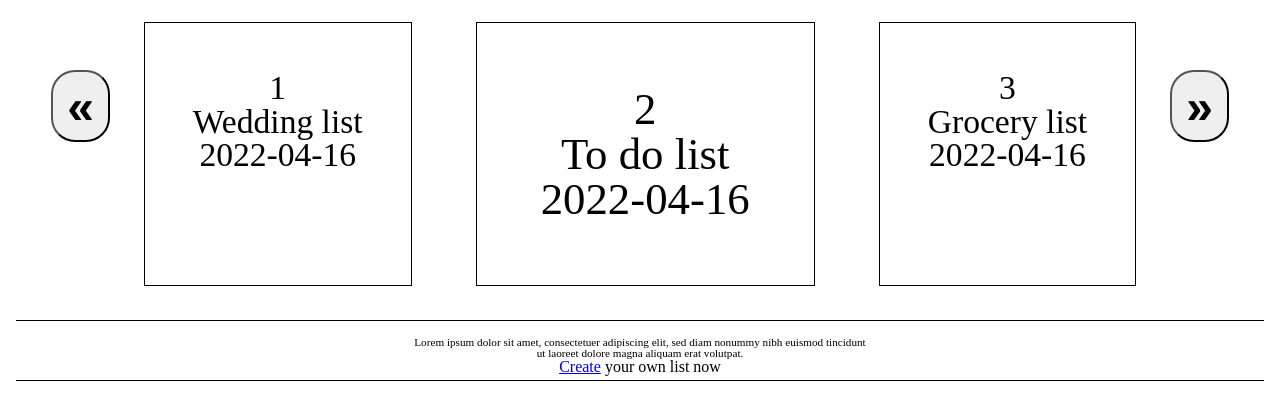
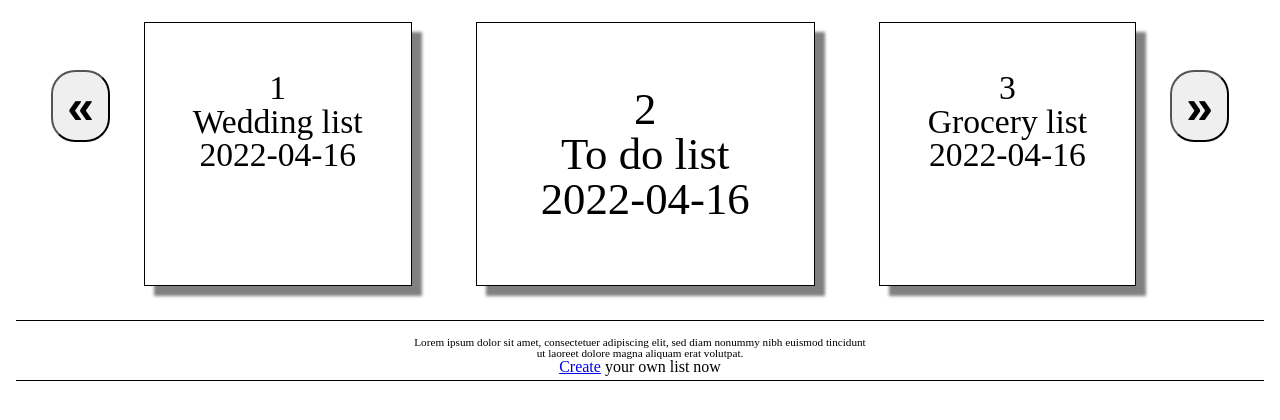
Before and after one commit to tobivader/final_project, a PHP site: page /home.php in a window 1280 px wide. Shown: the part 138-558 px from the top of the page. Run offline with PHP 8.4, Linux system fonts and the light colour scheme; data comes from the database, SQL or seed files in the repository; some libraries are stand-ins or nearby versions.

Commit message:
Update home.css

```diff
--- a/styles/home.css
+++ b/styles/home.css
@@ -37,6 +37,7 @@ footer{
 }
 div#box1{
     border: black solid 0.6px;
+    box-shadow: 10px 10px 3px gray;
     transition: 0.4s;
     padding: 1em;
     text-align: center;
@@ -46,6 +47,7 @@ div#box1{
 div#box2{
     margin: 0em 1em;
     border: black solid 0.6px;
+    box-shadow: 10px 10px 3px gray;
     padding: 1em;
     transition: 0.4s;
     text-align: center;
@@ -54,6 +56,7 @@ div#box2{
 }
 div#box3{
     border: black solid 0.6px;
+    box-shadow: 10px 10px 3px gray;
     transition: 0.4s;
     padding: 1em;
     text-align: center;
```
